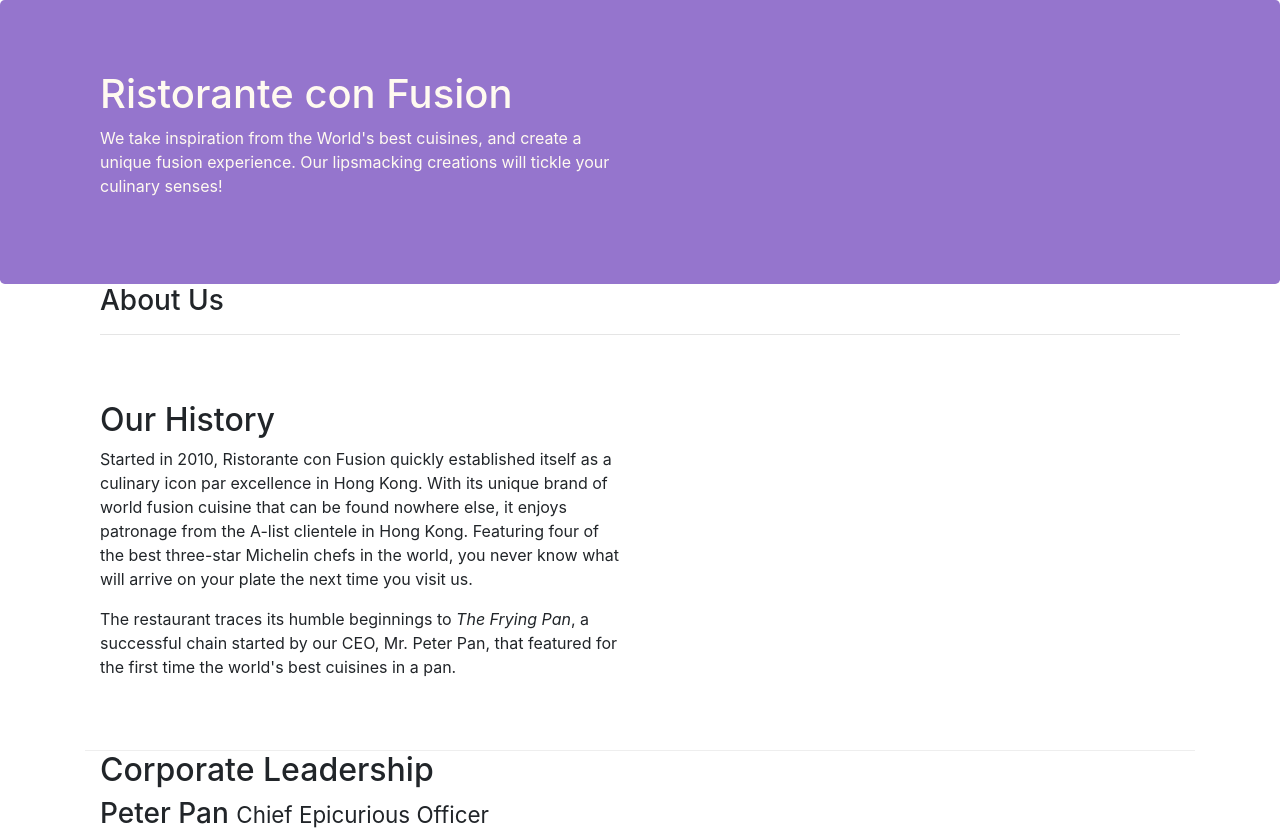
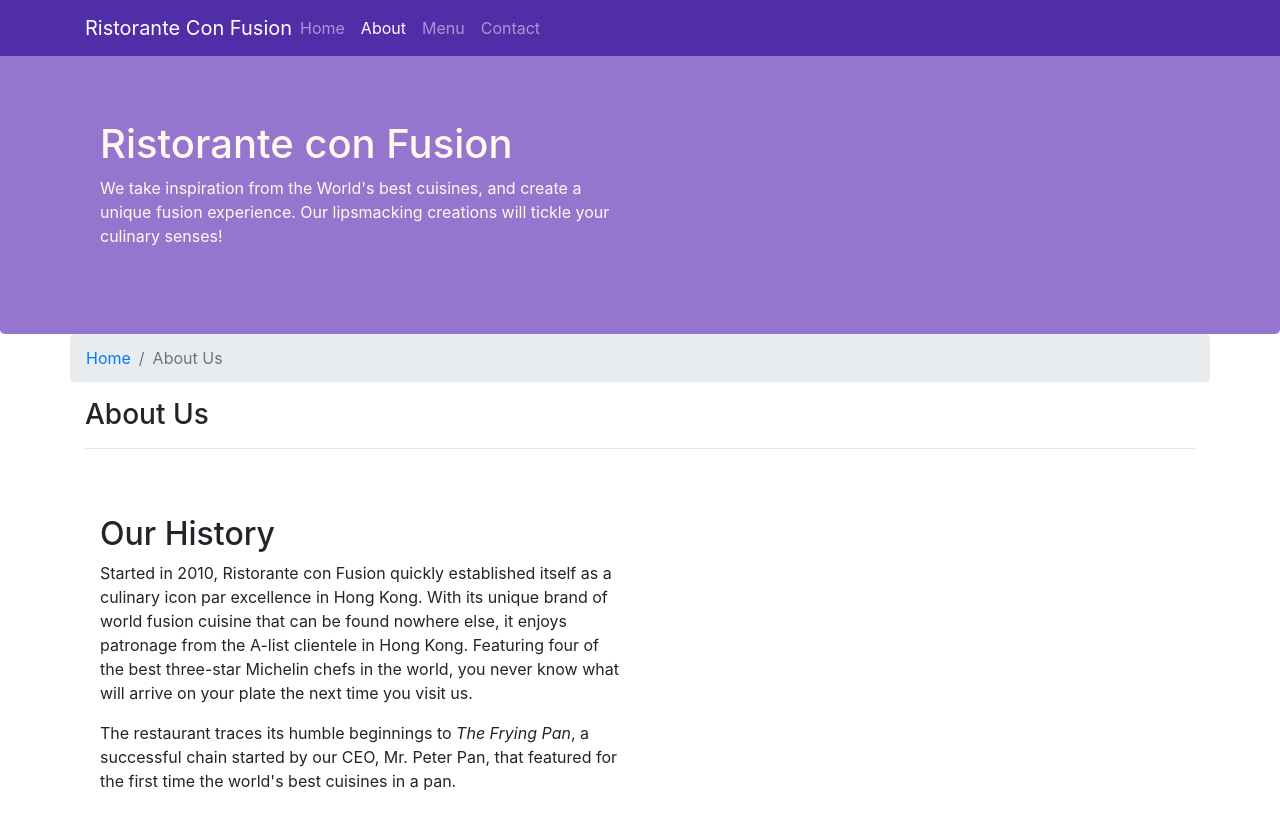
Before and after one commit to vinayat080/bootstrap, a website: page aboutus.html in a window 1280 px wide. Shown: the top 834 px of the page. Drawn offline with nearby package versions, Linux system fonts and the light colour scheme.

Commit message:
Chapter 2 Navbar excercise

```diff
--- a/aboutus.html
+++ b/aboutus.html
@@ -20,7 +20,29 @@
 </head>
 
 <body>
-
+<!--navbar-expand-sm - if screen is small and above, the navbar expand or if its extra small it collapse-->
+<!-- background primay is light blue by default-->
+<!--fixed-top it makes the nav bar on top even if we scrool the page up or down. if you dont
+use this class, the navbar also scrools when we scroll the page up/down-->
+<nav class="navbar navbar-dark navbar-expand-sm fixed-top">
+        <!--if you do not use the container class, then the nav spreads on entire width of page-->
+        <div class="container">
+            <button class="navbar-toggler" type="button" data-toggle="collapse" data-target="#Navbar">
+                <span class="navbar-toggler-icon"></span>
+            </button>
+            <a class="navbar-brand mr-auto" href="./index.html">Ristorante Con Fusion</a>
+            <div class="collapse navbar-collapse" id="Navbar">
+            <!--mu-auto is a utility class which allows us to specify the right margin, content will be moved left
+            as much as possible in navigation bar-->
+                <ul class="navbar-nav mr-auto">
+                    <li class="nav-item"><a class="nav-link" href="./index.html">Home</a></li>
+                    <li class="nav-item active"><a class="nav-link" href="#">About</a></li>
+                    <li class="nav-item"><a class="nav-link" href="#">Menu</a></li>
+                    <li class="nav-item"><a class="nav-link" href="#">Contact</a></li>
+                </ul>
+            </div>
+        </div>
+    </nav>
     <header class="jumbotron">
         <div class="container">
             <div class="row row-header">
@@ -35,7 +57,11 @@
     </header>
 
     <div class="container">
-        <div class="row row-header">
+        <div class="row">
+            <ol class="col-12 breadcrumb">
+                <li class="breadcrumb-item"><a href="./index.html">Home</a></li>
+                <li class="breadcrumb-item active">About Us</li>
+            </ol>
             <div class="col-12">
                <h3>About Us</h3>
                <hr>
@@ -75,7 +101,7 @@
                 <div class="col-4 offset-1 col-sm-2">
                     <h5>Links</h5>
                     <ul class="list-unstyled">
-                        <li><a href="#">Home</a></li>
+                        <li><a href="./index.html">Home</a></li>
                         <li><a href="#">About</a></li>
                         <li><a href="#">Menu</a></li>
                         <li><a href="#">Contact</a></li>
--- a/css/styles.css
+++ b/css/styles.css
@@ -28,3 +28,11 @@
     margin: 0px;
     color: #0f0f0f;
 }
+body{
+    padding: 50px 0px 0px 0px;
+    z-index: 0;
+}
+
+.navbar-dark{
+background-color: #512DA8;
+}
```
Also changed, not shown: index.html (+24 -2 lines).
